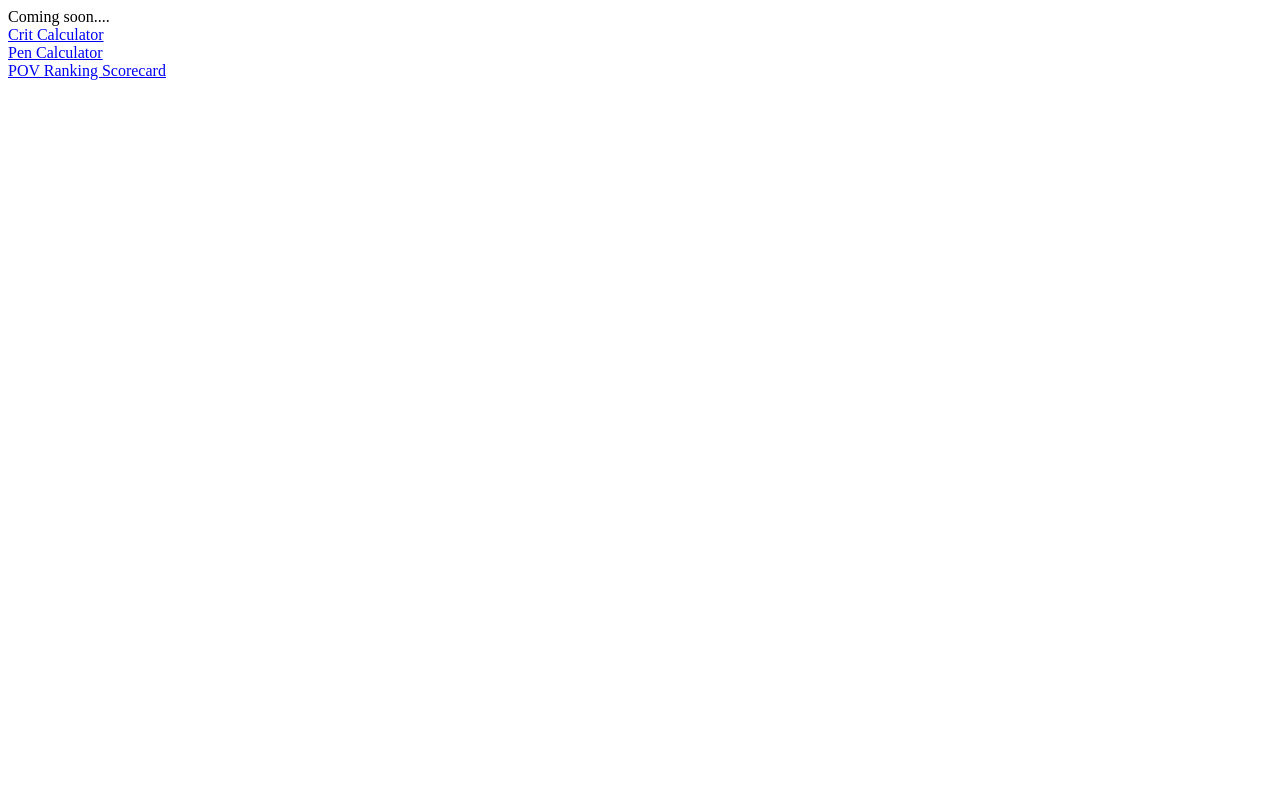
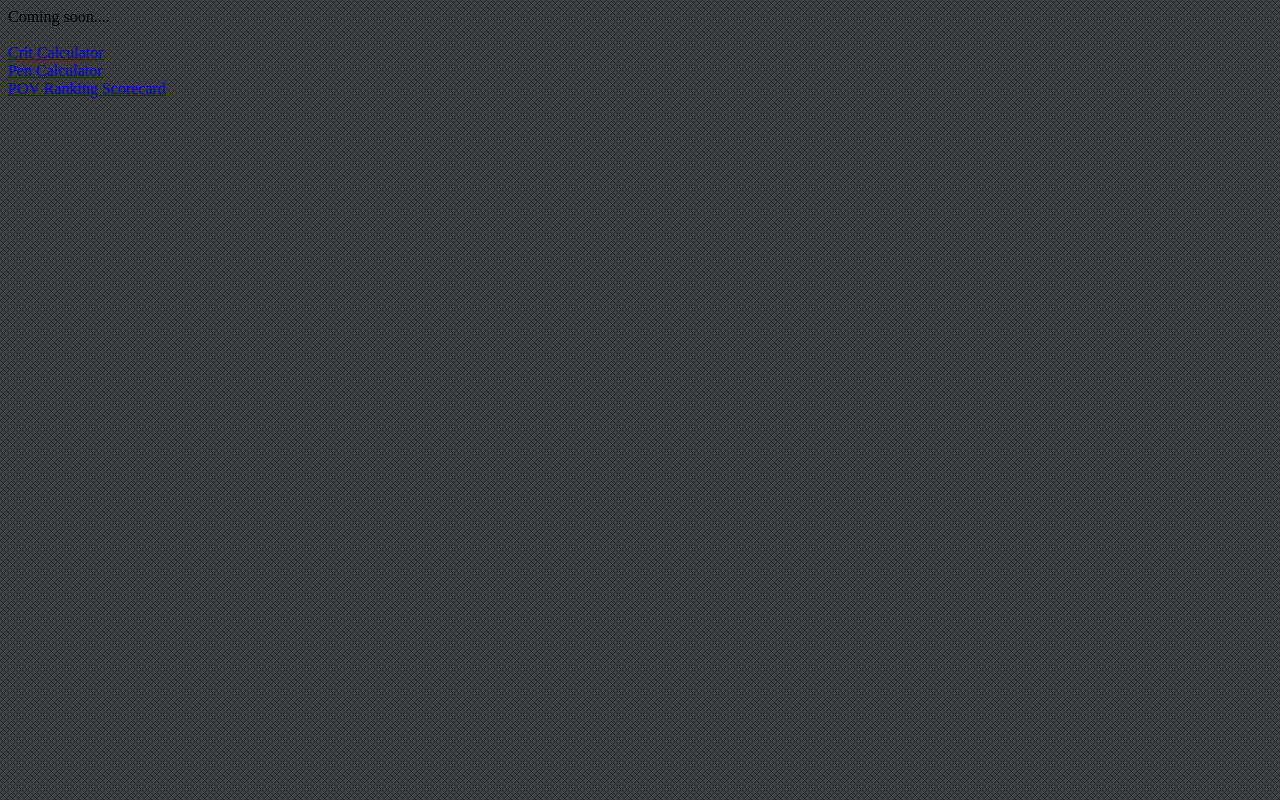
Before and after one commit to djmorosini/esocompanion, a plain HTML site: page index.html in a window 1280 px wide. Drawn offline with Linux system fonts and the light colour scheme.

Commit message:
background

```diff
--- a/comp.css
+++ b/comp.css
@@ -0,0 +1,4 @@
+body{
+  background-image: url(crossed_stripes.png);
+  background-repeat:repeat;
+}
```
Also changed, not shown: index.html (+1 -0 lines), crossed_stripes.png (added).
